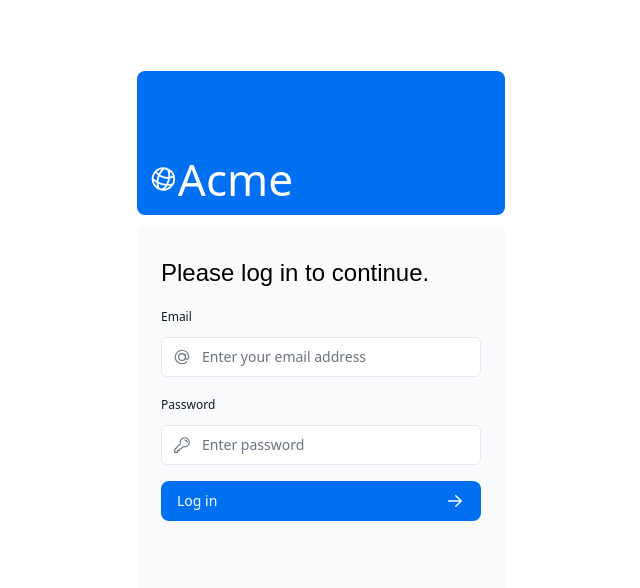
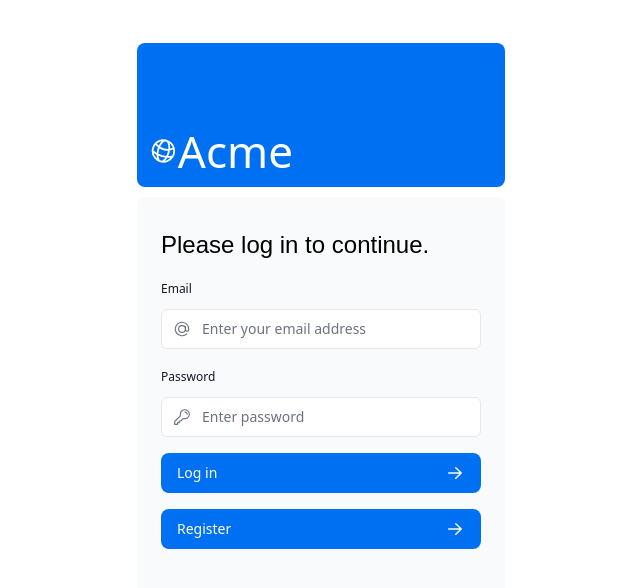
Before and after one commit to Lukehsu1999/interview-experience-sharing-platform, a Next.js app: page /login in a window 1280 px wide. Shown: the top 588 px of the page, without its empty margins (319-959 px from the left). Built offline with nearby package versions, Linux system fonts and the light colour scheme; a web font is replaced by a local one.

Commit message:
allow Link for Login and Register

```diff
--- a/app/register/page.tsx
+++ b/app/register/page.tsx
@@ -1,3 +1,5 @@
+'use client';
+
 import AcmeLogo from '@/app/ui/acme-logo';
 import RegisterForm from '@/app/ui/register-form';
 
--- a/app/ui/login-form.tsx
+++ b/app/ui/login-form.tsx
@@ -10,6 +10,7 @@ import { ArrowRightIcon } from '@heroicons/react/20/solid';
 import { Button } from './button';
 import { useFormState, useFormStatus } from 'react-dom';
 import { authenticate } from '@/app/lib/actions';
+import Link from 'next/link';
 
 export default function LoginForm() {
   const [errorMessage, dispatch] = useFormState(authenticate, undefined);
@@ -62,6 +63,7 @@ export default function LoginForm() {
           </div>
         </div>
         <LoginButton />
+        <RegisterButton />
         <div
           className="flex h-8 items-end space-x-1"
           aria-live="polite"
@@ -90,3 +92,13 @@ function LoginButton() {
     </Button>
   );
 }
+
+function RegisterButton() {
+  return (
+    <Link href="/register">
+      <Button className="mt-4 w-full">
+        Register <ArrowRightIcon className="ml-auto h-5 w-5 text-gray-50" />
+      </Button>
+    </Link>
+  );
+}
--- a/app/ui/register-form.tsx
+++ b/app/ui/register-form.tsx
@@ -11,6 +11,7 @@ import { ArrowRightIcon } from '@heroicons/react/20/solid';
 import { Button } from './button';
 import { useFormState, useFormStatus } from 'react-dom';
 import { createUser } from '@/app/lib/actions';
+import Link from 'next/link';
 
 export default function LoginForm() {
   const [errorMessage, dispatch] = useFormState(createUser, undefined);
@@ -82,6 +83,7 @@ export default function LoginForm() {
           </div>
         </div>
         <RegisterButton />
+        <LoginButton />
         <div
           className="flex h-8 items-end space-x-1"
           aria-live="polite"
@@ -110,3 +112,13 @@ function RegisterButton() {
     </Button>
   );
 }
+
+function LoginButton() {
+  return (
+    <Link href="/login">
+      <Button className="mt-4 w-full">
+        Login <ArrowRightIcon className="ml-auto h-5 w-5 text-gray-50" />
+      </Button>
+    </Link>
+  );
+}
--- a/auth.config.ts
+++ b/auth.config.ts
@@ -17,6 +17,7 @@ export const authConfig = {
       }
       return true;
     },
+
   },
   providers: [], // Add providers with an empty array for now
 } satisfies NextAuthConfig;
```
